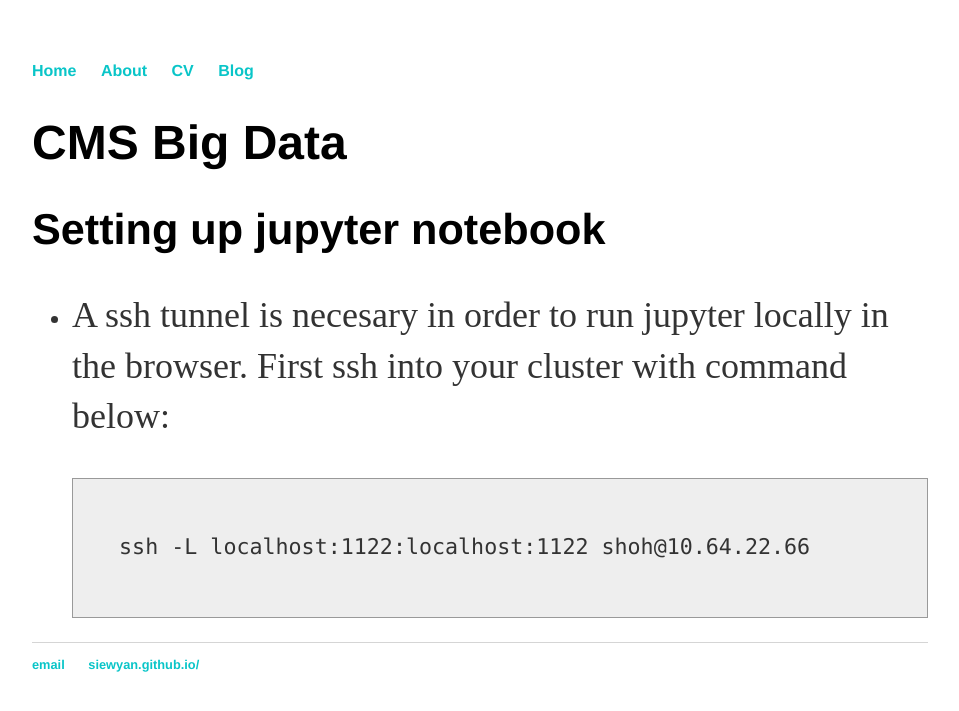
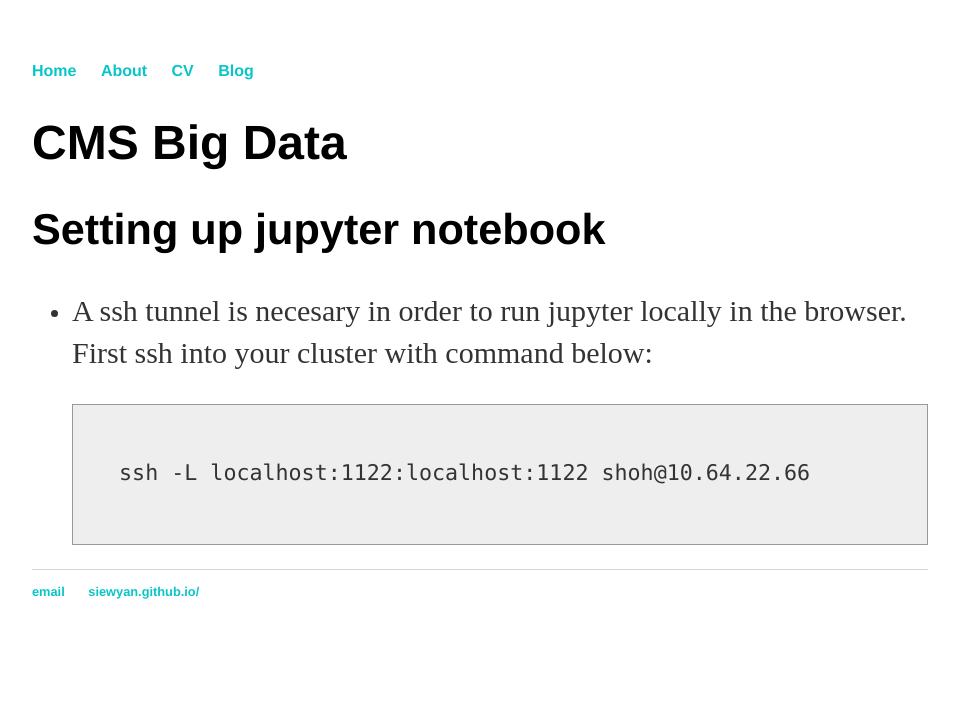
Before and after one commit to SiewYan/SiewYan.github.io, a Jekyll site: the page built from projects/CMSBigData.html, in a window 1280 px wide. Shown: the top 711 px of the page, without its empty margins (160-1119 px from the left). Built offline with Jekyll 4.4.1, drawn with Linux system fonts in a browser that asks for light colours; nearby versions of some CDN libraries.

Commit message:
Update main.css

```diff
--- a/css/main.css
+++ b/css/main.css
@@ -73,3 +73,7 @@ color:  #09c5c8;
 a:hover {
 color:  #00d158;
 }
+
+p {
+font-size: 30px;
+}
```
